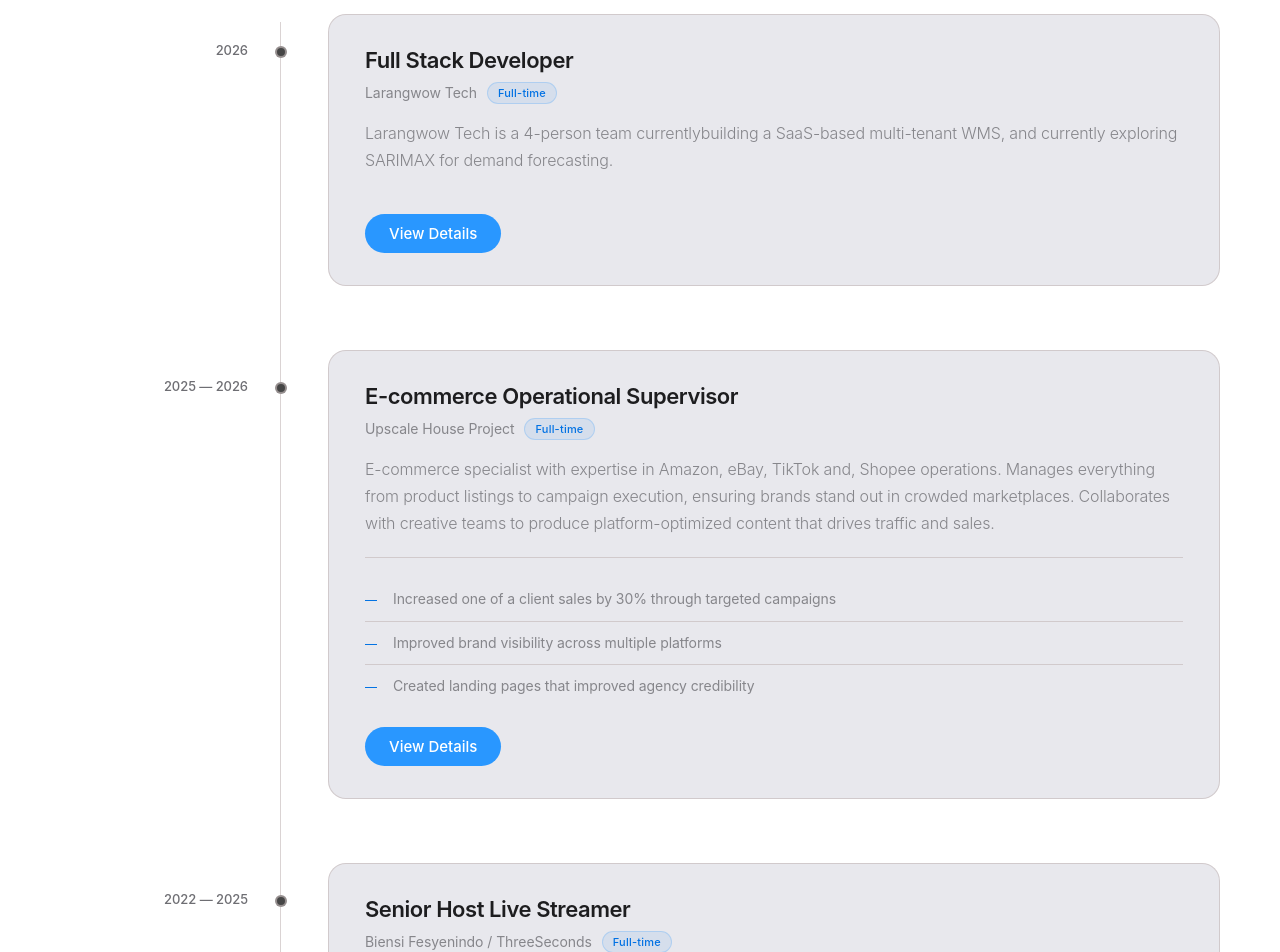
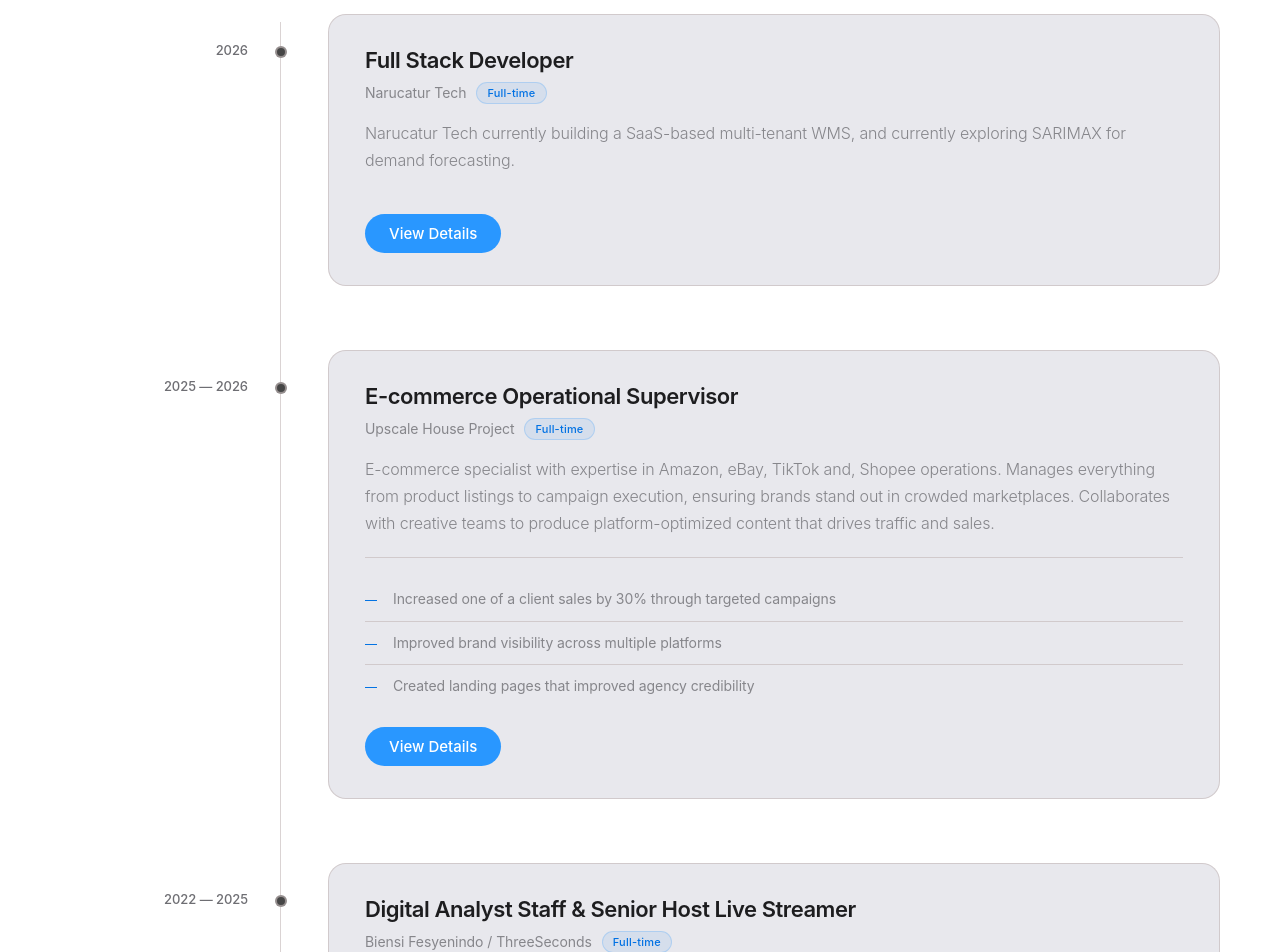
Before and after one commit to nalbaragus-ctrl/Albarfan.com, a React (Create React App) app: page /work-experience in a window 1280 px wide. Shown: the part 740-1692 px from the top of the page. Built offline with nearby package versions, Linux system fonts and the light colour scheme.

Commit message:
improvement

```diff
--- a/src/App.js
+++ b/src/App.js
@@ -4,10 +4,10 @@ import './App.css';
 const baseUrl = "https://photos.albarfan.com";
 const PHOTO = `${baseUrl}/Hero/albar.PNG`;
 const handleDownload = ()=> {
-  const cvUrl = "https://photos.albarfan.com/NaufalAlbarAgusCV.pdf";
+  const cvUrl = "https://photos.albarfan.com/NaufalAlbarAgus_CV.pdf";
   const link =document.createElement('a');
   link.href =cvUrl;
-  link.download = "NaufalAlbarAgusCV.pdf";
+  link.download = "NaufalAlbarAgus_CV.pdf";
   document.body.appendChild(link);
   link.click();
   document.body.removeChild(link);
@@ -25,16 +25,16 @@ function App() {
         <div className="hero-left">
           <span className="eyebrow">Portfolio</span>
           <h1 className="name">Naufal Albar Agus</h1>
-          <p className="job-title">Software Engineer & Digital Marketer</p>
+          <p className="job-title">Digital Operations & FullStack Developer</p>
           <p className="description">
-            Bridging marketing and programming to build products that make sense for users.
+            A tech-savvy professional bridging marketing and programming to build products that make sense for users.
             From retail floor to worldwide E-commerce stages, I've learned that the best solutions come
             from understanding both sides of the story.
           </p>
           <div className="hero-rule" />
           <div className="hero-stats">
             <div className="hero-stat">
-              <span className="hero-stat-num">5+</span>
+              <span className="hero-stat-num">6</span>
               <span className="hero-stat-label">Years Experience</span>
             </div>
             <div className="hero-stat">
@@ -85,7 +85,7 @@ function App() {
           <div className="footer-content">
             <div className="footer-info">
               <h3>Naufal Albar Agus</h3>
-              <p>Digital Marketer · Fullstack Developer</p>
+              <p>Digital Operations · Fullstack Developer</p>
             </div>
             <div className="footer-links">
               <a href="mailto:nalbaragus@gmail.com" className="footer-link">
--- a/src/Projects.js
+++ b/src/Projects.js
@@ -218,7 +218,7 @@ function Projects() {
           <div className="footer-content">
             <div className="footer-info">
               <h3>Naufal Albar Agus</h3>
-              <p>Digital Marketer · Software Engineer · {projects.length} projects</p>
+              <p>Digital Operations · Fullstack Developer · {projects.length} projects</p>
             </div>
             <div className="footer-links">
               <a href="mailto:nalbaragus@gmail.com" className="footer-link">
--- a/src/data/WorkExperience.json
+++ b/src/data/WorkExperience.json
@@ -4,9 +4,9 @@
       "id": 1,
       "year": "2026",
       "title": "Full Stack Developer",
-      "company": "Larangwow Tech",
+      "company": "Narucatur Tech",
       "type": "Full-time",
-      "description": "Larangwow Tech is a 4-person team  currentlybuilding a SaaS-based multi-tenant WMS, and currently exploring SARIMAX for demand forecasting.",
+      "description": "Narucatur Tech currently building a SaaS-based multi-tenant WMS, and currently exploring SARIMAX for demand forecasting.",
       "highlights": []
     },
     {
@@ -25,7 +25,7 @@
     {
       "id": 3,
       "year": "2022 — 2025",
-      "title": "Senior Host Live Streamer",
+      "title": "Digital Analyst Staff & Senior Host Live Streamer",
       "company": "Biensi Fesyenindo / ThreeSeconds",
       "type": "Full-time",
       "description": "Trained and educated new employees, hosted live streaming sessions for a nationally recognised fashion brand.",
```
